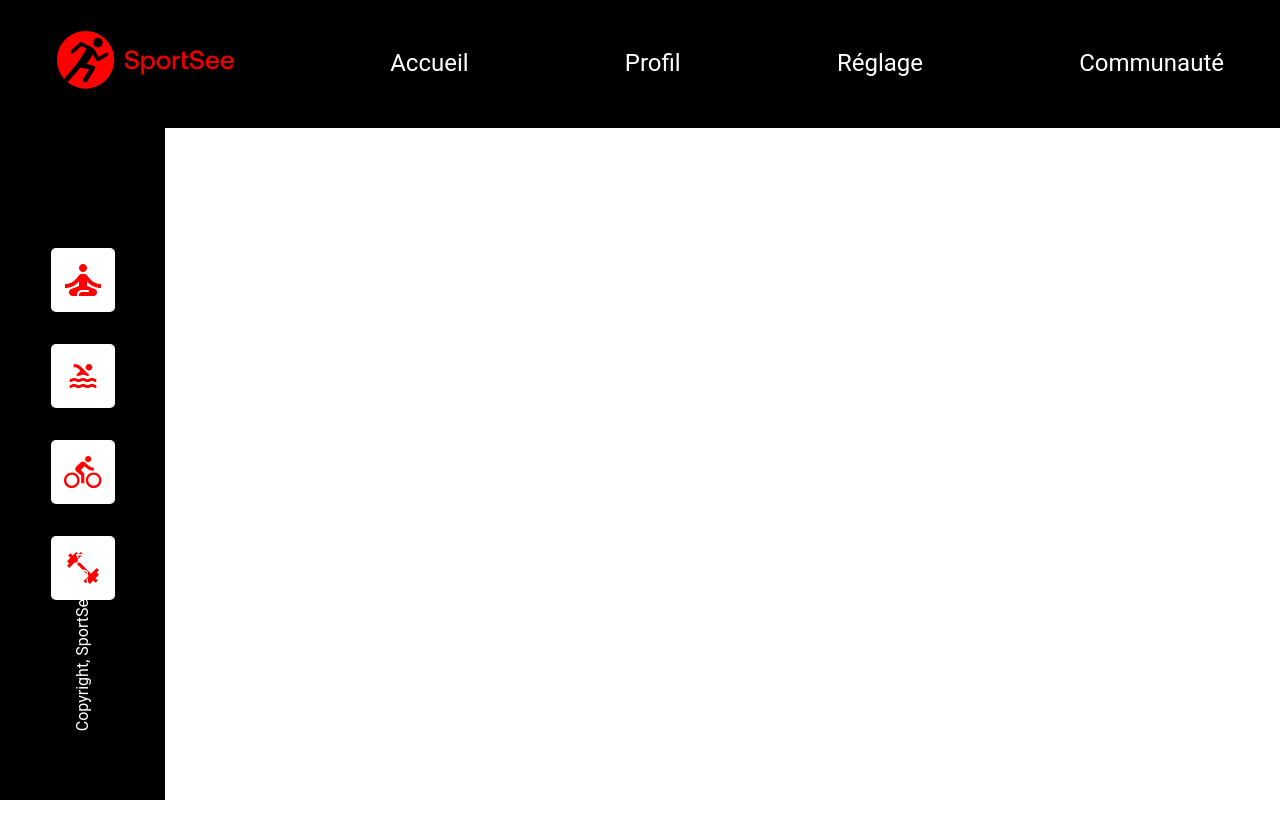
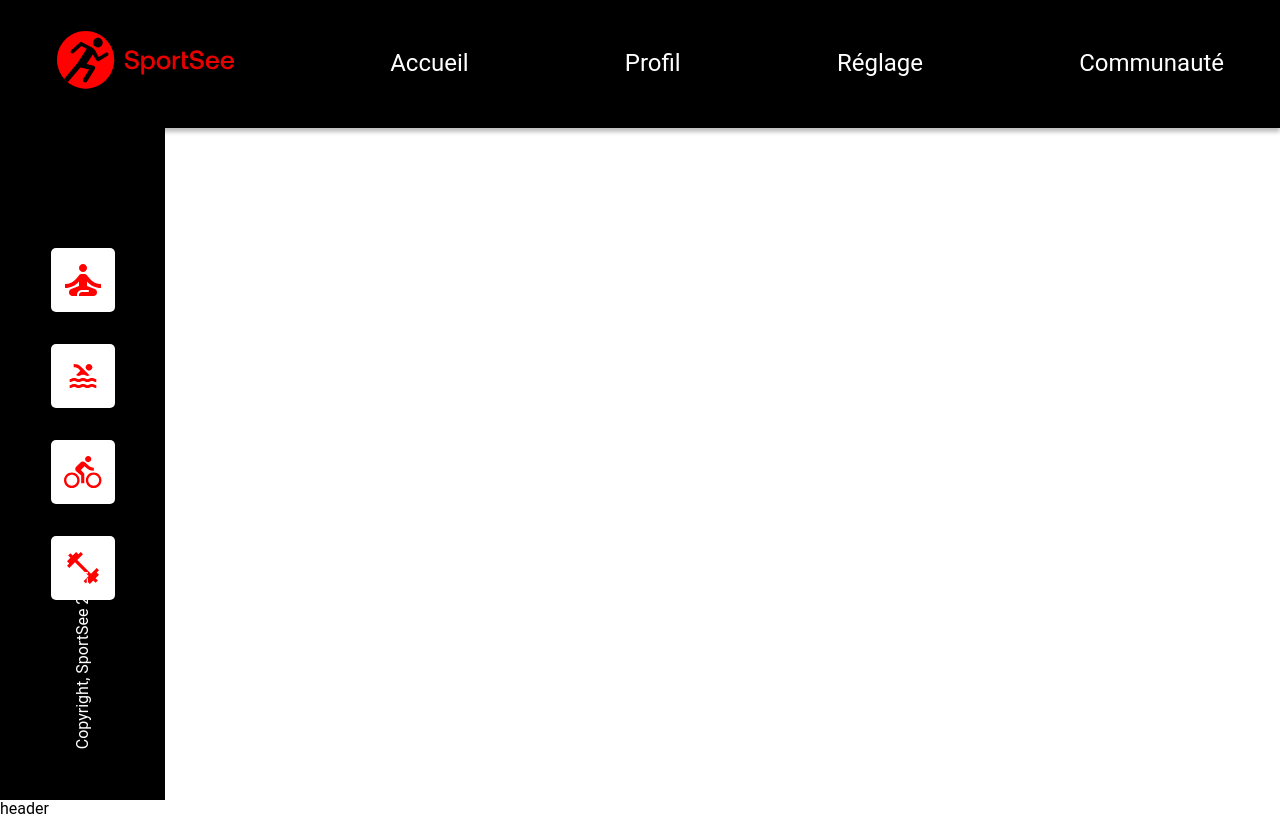
Before and after one commit to audreydiez/AudreyDiez_12_26072021, a React (Create React App) app: page /dashboard in a window 1280 px wide. Built offline with nearby package versions, Linux system fonts and the light colour scheme.

Commit message:
refactor: to  dashboard container and nav component

```diff
--- /dev/null
+++ b/src/components/Header/Header.jsx
@@ -0,0 +1,10 @@
+import { Component } from 'react'
+import './Header.scss'
+
+class Header extends Component {
+    render() {
+        return <div className="header">header</div>
+    }
+}
+
+export default Header
--- /dev/null
+++ b/src/components/Navigation/Navigation.jsx
@@ -0,0 +1,64 @@
+import { Component } from 'react'
+import './Navigation.scss'
+
+import logo from '../../assets/images/logo.svg'
+import { Link } from 'react-router-dom'
+import yogaIcon from '../../assets/images/yoga.svg'
+import swimIcon from '../../assets/images/swiming.svg'
+import bicycleIcon from '../../assets/images/vtt.svg'
+import weightIcon from '../../assets/images/weight.svg'
+
+class Navigation extends Component {
+    render() {
+        return (
+            <div className="navigation">
+                <nav role="main" className="nav navigation__main-nav">
+                    <ul className="navigation__main-nav--list">
+                        <li>
+                            <Link to="/">
+                                <img src={logo} alt="Page d'accueil" className="" />
+                            </Link>
+                        </li>
+                        <li>
+                            <Link to="/dashboard">Accueil</Link>
+                        </li>
+                        <li>
+                            <Link to="/dashboard">Profil</Link>
+                        </li>
+                        <li>
+                            <Link to="/dashboard">Réglage</Link>
+                        </li>
+                        <li>
+                            <Link to="/dashboard">Communauté</Link>
+                        </li>
+                    </ul>
+                </nav>
+                <nav className="nav navigation__side-nav" role="sub">
+                    <ul className="navigation__side-nav--list">
+                        <li>
+                            <Link to="/dashboard"></Link>
+                            <img src={yogaIcon} alt="Page d'accueil" />
+                        </li>
+                        <li>
+                            <Link to="/dashboard"></Link>
+                            <img src={swimIcon} alt="Page d'accueil" />
+                        </li>
+                        <li>
+                            <Link to="/dashboard"></Link>
+                            <img src={bicycleIcon} alt="Page d'accueil" />
+                        </li>
+                        <li>
+                            <Link to="/dashboard"></Link>
+                            <img src={weightIcon} alt="Page d'accueil" />
+                        </li>
+                    </ul>
+                    <Link className="navigation__side-nav--copyright" to="/dashboard">
+                        Copyright, SportSee 2021
+                    </Link>
+                </nav>
+            </div>
+        )
+    }
+}
+
+export default Navigation
--- /dev/null
+++ b/src/components/Navigation/Navigation.scss
@@ -0,0 +1,92 @@
+@import '../../assets/styles/mixins';
+
+.navigation {
+    display: flex;
+    flex-direction: column;
+    height: 100vh;
+
+    .nav {
+        background-color: $colour-secondary;
+        padding: 1.5rem;
+    }
+    &__main-nav {
+        position: relative;
+        box-shadow: 0px 4px 4px rgba(0, 0, 0, 0.25);
+
+        &--list {
+            width: calc(100% - 4rem);
+            margin: 0 auto;
+            height: 80px;
+            display: flex;
+            flex-direction: row;
+            flex-wrap: nowrap;
+            justify-content: space-between;
+            align-items: center;
+
+            font-size: 1.5rem;
+        }
+    }
+
+    &__side-nav {
+        max-width: 117px;
+        flex: 1;
+
+        display: flex;
+        flex-direction: column;
+        flex-wrap: wrap;
+
+        justify-content: space-between;
+        align-items: center;
+
+        &--list {
+            display: flex;
+            flex-direction: column;
+            flex-wrap: nowrap;
+            align-items: center;
+            justify-content: space-around;
+            height: 50%;
+
+            margin-top: 5rem;
+
+            li {
+                min-width: 64px;
+                min-height: 64px;
+                background-color: $background-icon;
+                border-radius: 5px;
+
+                margin: 1rem 0;
+
+                display: flex;
+                flex-direction: row;
+                flex-wrap: wrap;
+
+                justify-content: center;
+                align-items: center;
+                transition: all 0.2s ease-in-out;
+            }
+            li:hover {
+                background-color: rgba(255, 255, 255, 0.1);
+                cursor: pointer;
+            }
+        }
+
+        &--copyright {
+            position: absolute;
+            bottom: 0;
+            width: 200px;
+            margin-bottom: 10rem;
+            transform: rotate(270deg);
+        }
+    }
+}
+
+a,
+a:visited {
+    text-decoration: none;
+    color: $font-color-light;
+    transition: all 0.2s ease-in-out;
+}
+a:focus,
+a:hover {
+    color: $colour-primary;
+}
--- a/src/containers/App/App.jsx
+++ b/src/containers/App/App.jsx
@@ -4,7 +4,7 @@ import { BrowserRouter as Router, Route, Switch } from 'react-router-dom'
 import Home from './../Home/Home'
 import ErrorPage from './../../components/ErrorPage/ErrorPage'
 import { Component } from 'react/cjs/react.production.min'
-import Dashboard from '../Dashboard/Dashboard'
+import Dashboard from '../../containers/Dashboard/Dashboard'
 
 class App extends Component {
     render() {
--- a/src/containers/Dashboard/Dashboard.jsx
+++ b/src/containers/Dashboard/Dashboard.jsx
@@ -1,62 +1,18 @@
 import { Component } from 'react'
 import './Dashboard.scss'
 
-import logo from './../../assets/images/logo.svg'
-import { Link } from 'react-router-dom'
-import yogaIcon from './../../assets/images/yoga.svg'
-import swimIcon from './../../assets/images/swiming.svg'
-import bicycleIcon from './../../assets/images/vtt.svg'
-import weightIcon from './../../assets/images/weight.svg'
+import Navigation from '../../components/Navigation/Navigation'
+import Header from '../../components/Header/Header'
 
 class Dashboard extends Component {
     render() {
         return (
-            <div className="dashboard">
-                <nav role="main" className="nav dashboard__main-nav">
-                    <ul className="dashboard__main-nav--list">
-                        <li>
-                            <Link to="/">
-                                <img src={logo} alt="Page d'accueil" className="" />
-                            </Link>
-                        </li>
-                        <li>
-                            <Link to="/dashboard">Accueil</Link>
-                        </li>
-                        <li>
-                            <Link to="/dashboard">Profil</Link>
-                        </li>
-                        <li>
-                            <Link to="/dashboard">Réglage</Link>
-                        </li>
-                        <li>
-                            <Link to="/dashboard">Communauté</Link>
-                        </li>
-                    </ul>
-                </nav>
-                <nav className="nav dashboard__side-nav" role="sub">
-                    <ul className="dashboard__side-nav--list">
-                        <li>
-                            <Link to="/dashboard"></Link>
-                            <img src={yogaIcon} alt="Page d'accueil" className="" />
-                        </li>
-                        <li>
-                            <Link to="/dashboard"></Link>
-                            <img src={swimIcon} alt="Page d'accueil" className="" />
-                        </li>
-                        <li>
-                            <Link to="/dashboard"></Link>
-                            <img src={bicycleIcon} alt="Page d'accueil" className="" />
-                        </li>
-                        <li>
-                            <Link to="/dashboard"></Link>
-                            <img src={weightIcon} alt="Page d'accueil" className="" />
-                        </li>
-                    </ul>
-                    <Link className="dashboard__side-nav--copyright" to="/dashboard">
-                        Copyright, SportSee 2021
-                    </Link>
-                </nav>
-            </div>
+            <main className="dashboard">
+                <div className="nav-container">
+                    <Navigation />
+                </div>
+                <Header />
+            </main>
         )
     }
 }
--- a/src/containers/Dashboard/Dashboard.scss
+++ b/src/containers/Dashboard/Dashboard.scss
@@ -1,85 +1,6 @@
-@import './../../assets/styles/mixins.scss';
+@import '../../assets/styles/mixins';
 
 .dashboard {
-    display: flex;
-    flex-direction: column;
-    height: 100vh;
-
-    .nav {
-        background-color: $colour-secondary;
-        padding: 1.5rem;
-    }
-    &__main-nav {
-        position: relative;
-        &--list {
-            width: calc(100% - 4rem);
-            margin: 0 auto;
-            height: 80px;
-            display: flex;
-            flex-direction: row;
-            flex-wrap: nowrap;
-            justify-content: space-between;
-            align-items: center;
-
-            font-size: 1.5rem;
-        }
-    }
-
-    &__side-nav {
-        max-width: 117px;
-        flex: 1;
-
-        display: flex;
-        flex-direction: column;
-        flex-wrap: wrap;
-
-        justify-content: space-between;
-        align-items: center;
-
-        &--list {
-            display: flex;
-            flex-direction: column;
-            flex-wrap: nowrap;
-            align-items: center;
-            justify-content: space-around;
-            height: 50%;
-
-            margin-top: 5rem;
-
-            li {
-                min-width: 64px;
-                min-height: 64px;
-                background-color: $background-icon;
-                border-radius: 5px;
-
-                margin: 1rem 0;
-
-                display: flex;
-                flex-direction: row;
-                flex-wrap: wrap;
-
-                justify-content: center;
-                align-items: center;
-            }
-        }
-
-        &--copyright {
-            position: absolute;
-            bottom: 0;
-            width: 200px;
-            margin-bottom: 10rem;
-            transform: rotate(270deg);
-        }
-    }
+    position: relative;
+    width: 100%;
 }
-
-a,
-a:visited {
-    text-decoration: none;
-    color: $font-color-light;
-    transition: all 0.2s ease-in-out;
-}
-a:focus,
-a:hover {
-    color: $colour-primary;
-}
```
Also changed, not shown: src/components/Header/Header.scss (added).
